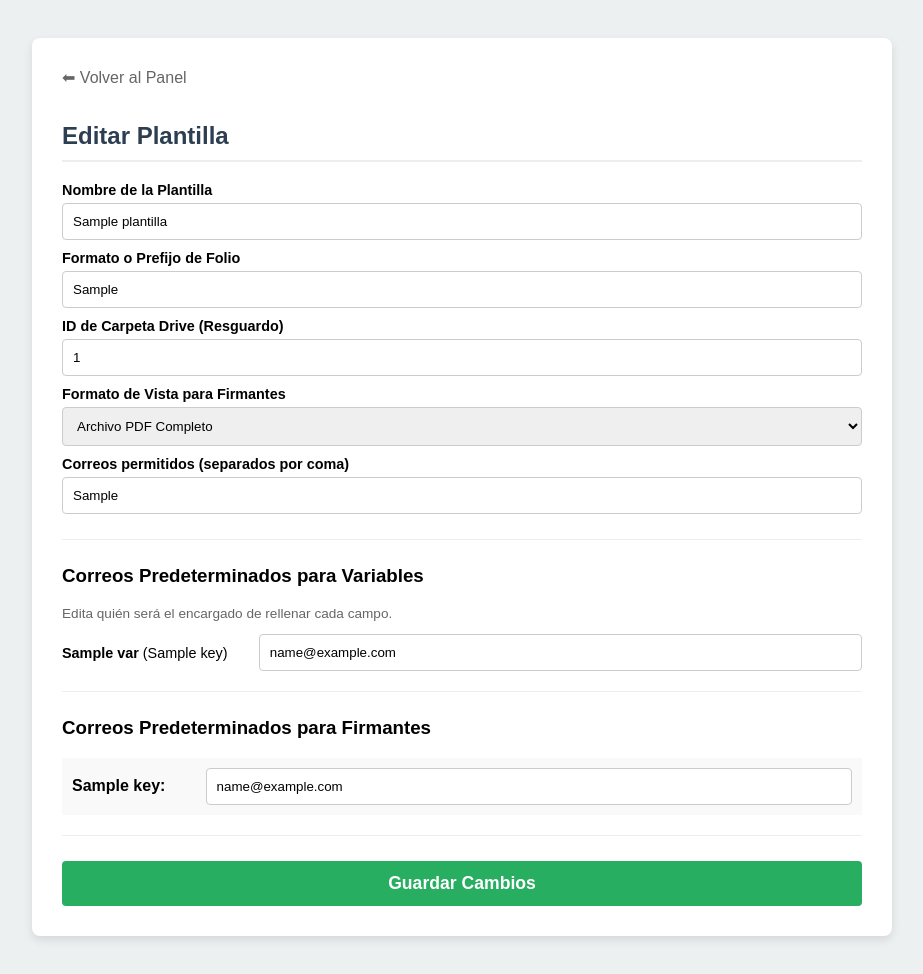
After one commit to Raloy-Lubricantes-S-A-de-C-V/DEV108, a Django app: template motor_firmas/templates/motor_firmas/admin_editar_plantilla.html in a window 1280 px wide. The commit adds this page. Shown: the whole page, without its empty margins (178-1101 px from the left). Run offline with Django 3.2, Linux system fonts and the light colour scheme; the template is opened without the code that fills it: most values are stand-ins (such as "Sample title", 1, 10 or a date in 2020); data that the repository does not hold is empty.

Commit message:
[UPLOAD] Cambios al sistema

```diff
--- a/motor_firmas/templates/motor_firmas/admin_dashboard.html
+++ b/motor_firmas/templates/motor_firmas/admin_dashboard.html
@@ -119,7 +119,7 @@
                         <span style="font-size: 0.75rem; color: #777;">Creado por: {{ p.owner_email }}</span>
 
                         <div style="margin-top: 8px; display: flex; gap: 15px;">
-                            <a href="/portal/usar-plantilla/{{ p.id }}/" target="_blank" style="font-size: 0.8rem; color: #27ae60; text-decoration: none; font-weight: bold;">➔ Usar Plantilla</a>
+                            <a href="{% url 'admin_editar_plantilla' p.id %}" style="font-size: 0.8rem; color: #f39c12; text-decoration: none; font-weight: bold;">✏️ Editar Plantilla</a>
                             <a href="javascript:void(0);" onclick="eliminarPlantilla('{{ p.id }}')" style="font-size: 0.8rem; color: #e74c3c; text-decoration: none; font-weight: bold;">✖ Eliminar</a>
                         </div>
                     </div>
--- /dev/null
+++ b/motor_firmas/templates/motor_firmas/admin_editar_plantilla.html
@@ -0,0 +1,114 @@
+<!DOCTYPE html>
+<html lang="es">
+<head>
+    <meta charset="UTF-8">
+    <title>Editar Plantilla - Raloy</title>
+    <style>
+        body { font-family: Arial, sans-serif; background: #ecf0f1; padding: 30px; }
+        .card { background: white; padding: 30px; border-radius: 8px; max-width: 800px; margin: auto; box-shadow: 0 4px 10px rgba(0,0,0,0.1); }
+        .section { margin-bottom: 25px; padding-bottom: 15px; border-bottom: 1px solid #eee; }
+        label { display: block; font-weight: bold; margin-bottom: 5px; font-size: 0.9rem;}
+        input, select { width: 100%; padding: 10px; border: 1px solid #ccc; border-radius: 4px; margin-bottom: 10px; box-sizing: border-box; }
+        .btn { background: #3498db; color: white; padding: 12px; border: none; border-radius: 4px; cursor: pointer; width: 100%; font-size:1.1rem; font-weight:bold;}
+        .btn-success { background: #27ae60; }
+    </style>
+</head>
+<body>
+
+<div class="card">
+    <a href="/admin-portal/dashboard/" style="color:#666; text-decoration:none; margin-bottom:15px; display:inline-block;">⬅ Volver al Panel</a>
+    <h2 style="color: #2c3e50; border-bottom: 2px solid #eee; padding-bottom: 10px;">Editar Plantilla</h2>
+
+    <div class="section">
+        <label>Nombre de la Plantilla</label>
+        <input type="text" id="p_nombre" value="{{ plantilla.nombre }}">
+
+        <label>Formato o Prefijo de Folio</label>
+        <input type="text" id="p_folio" value="{{ plantilla.formato_folio }}">
+
+        <label>ID de Carpeta Drive (Resguardo)</label>
+        <input type="text" id="p_drive" value="{{ plantilla.drive_folder_id }}">
+
+        <label>Formato de Vista para Firmantes</label>
+        <select id="p_view">
+            <option value="file" {% if plantilla.view_info == 'file' %}selected{% endif %}>Archivo PDF Completo</option>
+            <option value="summary" {% if plantilla.view_info == 'summary' %}selected{% endif %}>Extracto Resumen por IA</option>
+        </select>
+
+        <label>Correos permitidos (separados por coma)</label>
+        <input type="text" id="p_usuarios" value="{{ plantilla.usuarios_permitidos|join:', ' }}">
+    </div>
+
+    <div class="section">
+        <h3>Correos Predeterminados para Variables</h3>
+        <p style="font-size: 0.85rem; color:#666;">Edita quién será el encargado de rellenar cada campo.</p>
+        {% for var in plantilla.variables %}
+            <div style="display:flex; gap:10px; align-items:center; margin-bottom:5px;">
+                <span style="width: 250px; font-size:0.9rem;"><strong>{{ var.label }}</strong> ({{ var.key }})</span>
+                <input type="email" class="var-map" data-key="{{ var.key }}" data-label="{{ var.label }}" data-type="{{ var.type }}" value="{{ var.default_email }}" style="margin-bottom:0;">
+            </div>
+        {% endfor %}
+    </div>
+
+    <div class="section">
+        <h3>Correos Predeterminados para Firmantes</h3>
+        <div id="firmantesContainer">
+            {% for firma in plantilla.firmantes_config %}
+                <div style="display:flex; gap:10px; background:#f9f9f9; padding:10px; margin-bottom:5px; align-items: center;">
+                    <span style="font-weight:bold; width: 150px;">{{ firma.key }}:</span>
+                    <input type="email" class="firma-email" data-key="{{ firma.key }}" value="{{ firma.default_email }}" style="margin-bottom: 0;">
+                </div>
+            {% endfor %}
+        </div>
+    </div>
+
+    <button class="btn btn-success" onclick="guardarEdicion()">Guardar Cambios</button>
+</div>
+
+<script>
+    function guardarEdicion() {
+        const btn = event.target; btn.disabled = true; btn.innerText = "Guardando...";
+
+        // Reconstruir Variables
+        let varsMap = [];
+        document.querySelectorAll('.var-map').forEach(inp => {
+            varsMap.push({
+                key: inp.dataset.key,
+                label: inp.dataset.label,
+                type: inp.dataset.type,
+                default_email: inp.value
+            });
+        });
+
+        // Reconstruir Firmantes
+        let firmasMap = [];
+        document.querySelectorAll('.firma-email').forEach(inp => {
+            firmasMap.push({
+                key: inp.dataset.key,
+                default_email: inp.value
+            });
+        });
+
+        const payload = {
+            id: "{{ plantilla.id }}",
+            nombre: document.getElementById('p_nombre').value,
+            formato_folio: document.getElementById('p_folio').value,
+            drive_folder_id: document.getElementById('p_drive').value,
+            view_info: document.getElementById('p_view').value,
+            usuarios_permitidos: document.getElementById('p_usuarios').value.split(',').map(s=>s.trim()).filter(s=>s),
+            variables: varsMap,
+            firmantes_config: firmasMap
+        };
+
+        fetch('/api/admin-action/actualizar_plantilla/', {
+            method: 'POST',
+            headers: { 'Content-Type': 'application/json' },
+            body: JSON.stringify(payload)
+        }).then(r => r.json()).then(res => {
+            if(res.status === 'success') { alert(res.msg); window.location.href = '/admin-portal/dashboard/'; }
+            else { alert("Error al guardar: " + res.error); btn.disabled = false; btn.innerText = "Guardar Cambios"; }
+        });
+    }
+</script>
+</body>
+</html>
--- a/motor_firmas/templates/motor_firmas/portal_usar_plantilla.html
+++ b/motor_firmas/templates/motor_firmas/portal_usar_plantilla.html
@@ -19,7 +19,7 @@
 
     <div class="section">
         <label>Folio (Opcional, dejar vacío para autogenerar)</label>
-        <input type="text" id="folio_id" placeholder="Ej. CONTRATO-RALOY-2026-">
+        <input type="text" id="folio_id" value="{{ plantilla.formato_folio|default:'' }}" placeholder="Ej. CONTRATO-RALOY-2026-">
     </div>
 
     <div class="section">
@@ -63,7 +63,7 @@
             firmantesArr.push({ nombre: nombres[i].value, email: correos[i].value });
         }
 
-        // Crear Folio Random si está vacío
+        // Crear Folio Random si está vacío (Si el admin no le puso prefijo, o el usuario lo borra)
         let folio = document.getElementById('folio_id').value;
         if(!folio) folio = "DOC-" + Math.floor(Date.now() / 1000);
 
--- a/motor_firmas/urls.py
+++ b/motor_firmas/urls.py
@@ -16,13 +16,14 @@ urlpatterns = [
     path('portal/dashboard/', views.portal_dashboard, name='portal_dashboard'),
     path('portal/logout/', views.portal_logout, name='portal_logout'),
 
-    # NUEVAS RUTAS USUARIO (Plantillas)
     path('portal/plantillas/', views.portal_plantillas, name='portal_plantillas'),
     path('portal/usar-plantilla/<int:plantilla_id>/', views.portal_usar_plantilla, name='portal_usar_plantilla'),
 
     path('admin-portal/', views.admin_login, name='admin_login'),
     path('admin-portal/dashboard/', views.admin_dashboard, name='admin_dashboard'),
     path('admin-portal/crear-plantilla/', views.admin_crear_plantilla, name='admin_crear_plantilla'),
+    path('admin-portal/editar-plantilla/<int:plantilla_id>/', views.admin_editar_plantilla,
+         name='admin_editar_plantilla'),  # NUEVA RUTA
     path('admin-portal/logout/', views.admin_logout, name='admin_logout'),
     path('api/admin-action/<str:accion>/', views.admin_api, name='admin_api'),
 ]
```
Also changed, not shown: motor_firmas/models.py (+9 -8 lines), motor_firmas/templates/motor_firmas/admin_crear_plantilla.html (+9 -4 lines), motor_firmas/views.py (+24 -2 lines).
